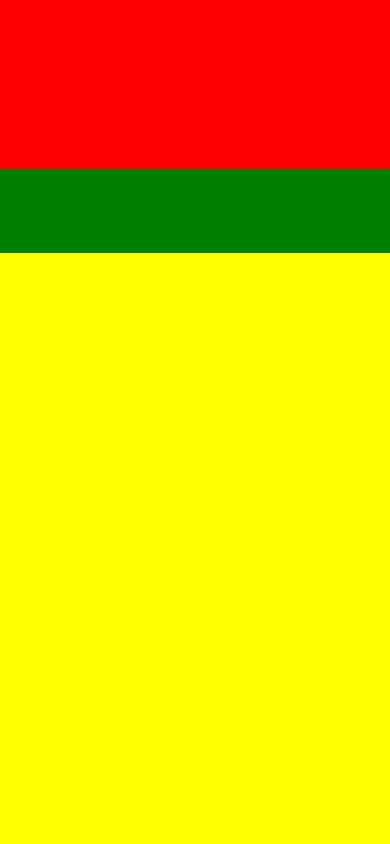
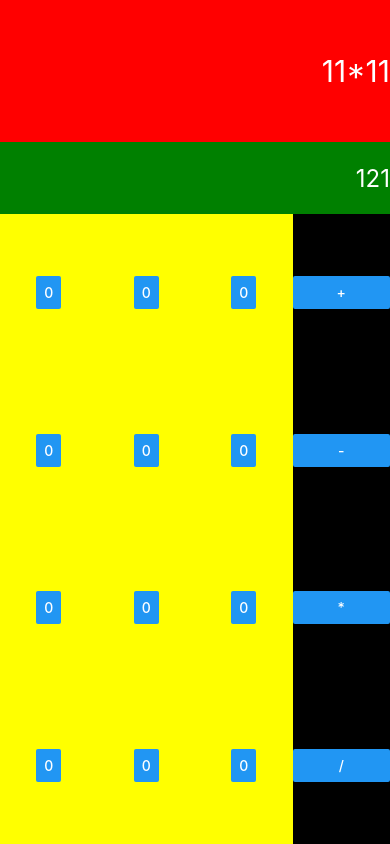
Before and after one commit to cpcaballero/rn_calculator, a React Native app: screen / in a window 390 px wide. Built offline with nearby package versions, Linux system fonts and the light colour scheme.

Commit message:
Added buttons and text

```diff
--- a/App.js
+++ b/App.js
@@ -1,14 +1,44 @@
 import React from 'react';
-import { StyleSheet, Text, View } from 'react-native';
+import { StyleSheet, Text, View, Button } from 'react-native';
 
 export default function App() {
   return (
     <View style={styles.container}>
-      <View style={styles.result}></View>
-      <View style={styles.calculation}></View>
+      <View style={styles.result}>
+        <Text style={styles.resultText}>11*11</Text>
+      </View>
+      <View style={styles.calculation}>
+        <Text style={styles.calculationText}>121</Text>
+      </View>
       <View style={styles.buttons}>
-        <View style={styles.numbers}></View>
-        <View style={styles.operations}></View>
+        <View style={styles.numbers}>
+          <View style={styles.row}>
+            <Button title="0" />
+            <Button title="0" />
+            <Button title="0" />
+          </View>
+          <View style={styles.row}>
+            <Button title="0" />
+            <Button title="0" />
+            <Button title="0" />
+          </View>
+          <View style={styles.row}>
+            <Button title="0" />
+            <Button title="0" />
+            <Button title="0" />
+          </View>
+          <View style={styles.row}>
+            <Button title="0" />
+            <Button title="0" />
+            <Button title="0" />
+          </View>
+        </View>
+        <View style={styles.operations}>
+          <Button title="+" />
+          <Button title="-" />
+          <Button title="*" />
+          <Button title="/" />
+        </View>
       </View>
 
     </View>
@@ -19,13 +49,31 @@
   container: {
     flex: 1,
   },
+  resultText : {
+    fontSize : 30,
+    color: 'white'
+  },
+  row: {
+    flex : 1,
+    flexDirection: 'row',
+    justifyContent: 'space-around',
+    alignItems: 'center',
+  },
   result : {
     flex: 2,
-    backgroundColor: 'red'
+    backgroundColor: 'red',
+    justifyContent: 'center',
+    alignItems: 'flex-end'
   },
   calculation: {
     flex: 1,
-    backgroundColor: 'green'
+    backgroundColor: 'green',
+    justifyContent: 'center',
+    alignItems: 'flex-end'
+  },
+  calculationText : {
+    fontSize : 24,
+    color: 'white'
   },
   buttons: {
     flexGrow: 7,
@@ -36,6 +84,9 @@
     backgroundColor: 'yellow'
   },
   operations: {
-    backgroundColor: 'black'
+    flex: 1,
+    backgroundColor: 'black',
+    justifyContent: "space-around",
+    alignItems: 'stretch'
   }
 });
```
